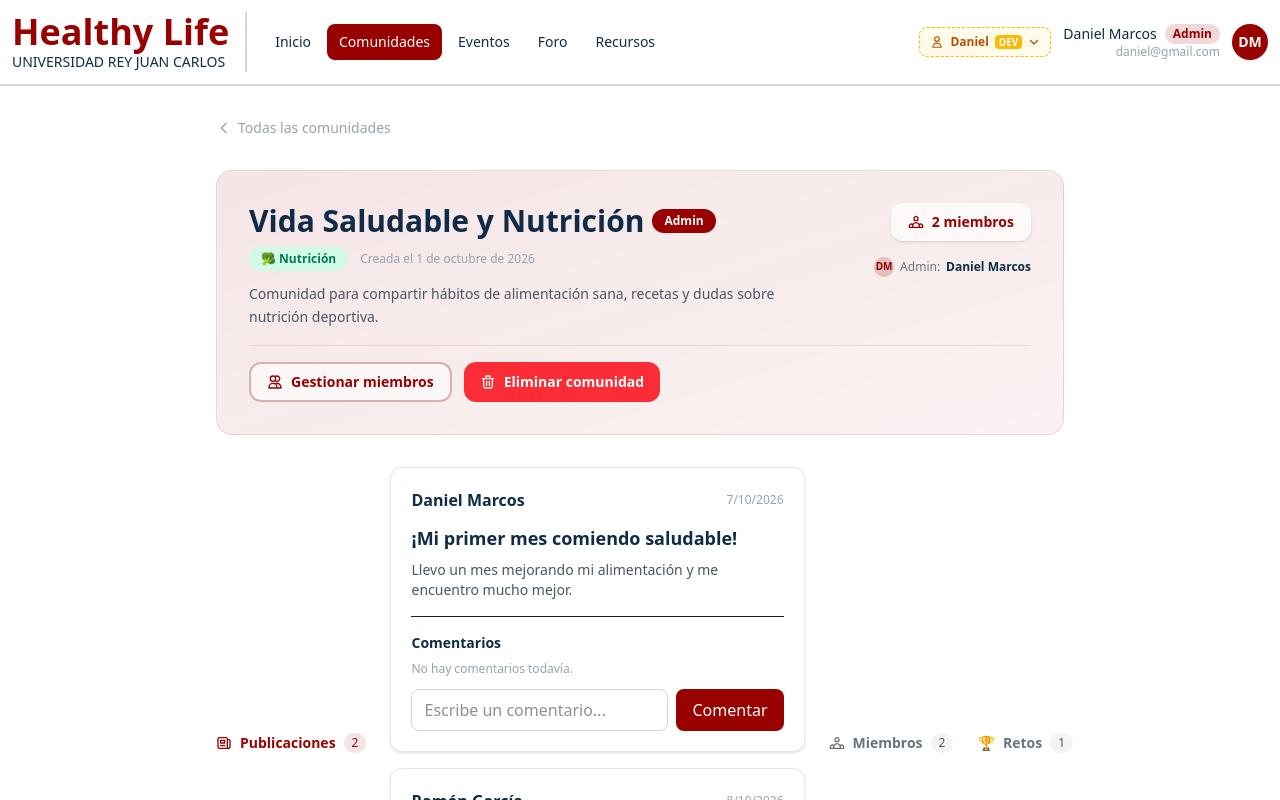
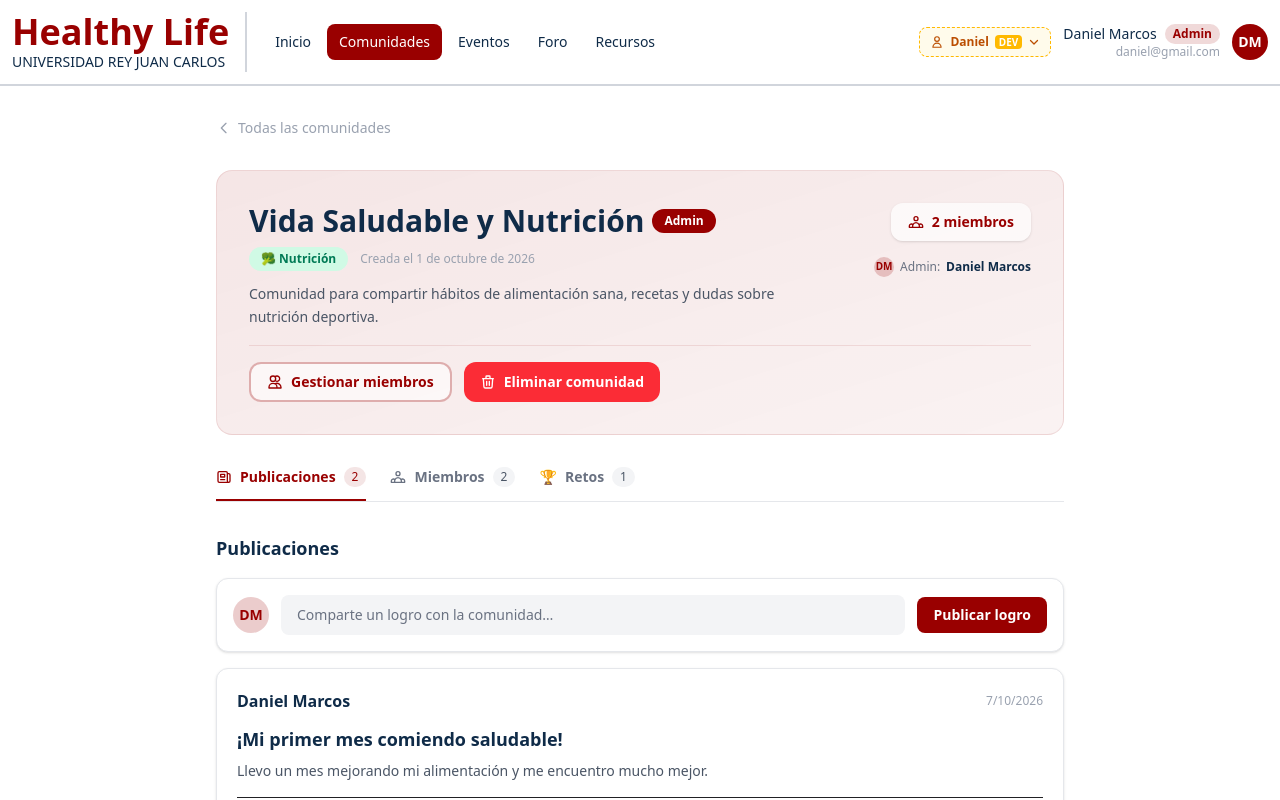
Before and after one commit to Ramoniet/Procesos-Software-G4---Healthy-Life---Departamento-de-Comunidad-de-Usuarios, a React (Vite) app: page /comunidad/c1 in a window 1280 px wide. Shown: the top 800 px of the page. Built offline with nearby package versions, Linux system fonts and the light colour scheme.

Commit message:
fix(community-page): eliminar duplicacion de PostList dentro de la barra de pestanas

```diff
--- a/src/pages/CommunityPage.tsx
+++ b/src/pages/CommunityPage.tsx
@@ -325,14 +325,6 @@ export function CommunityPage() {
           </span>
         </button>
 
-        {/* HU-12 y HU-13: Listado dinámico de publicaciones del feed + hu14 commentarios*/}
-        <PostList
-          posts={communityPosts}
-          users={users}
-          comments={comments}
-          canComment={isMember}
-          onCreateComment={createComment}
-        />
         <button
           onClick={() => setActiveTab('members')}
           className={`pb-3 text-sm font-semibold flex items-center gap-2 border-b-2 transition-all cursor-pointer ${
```
